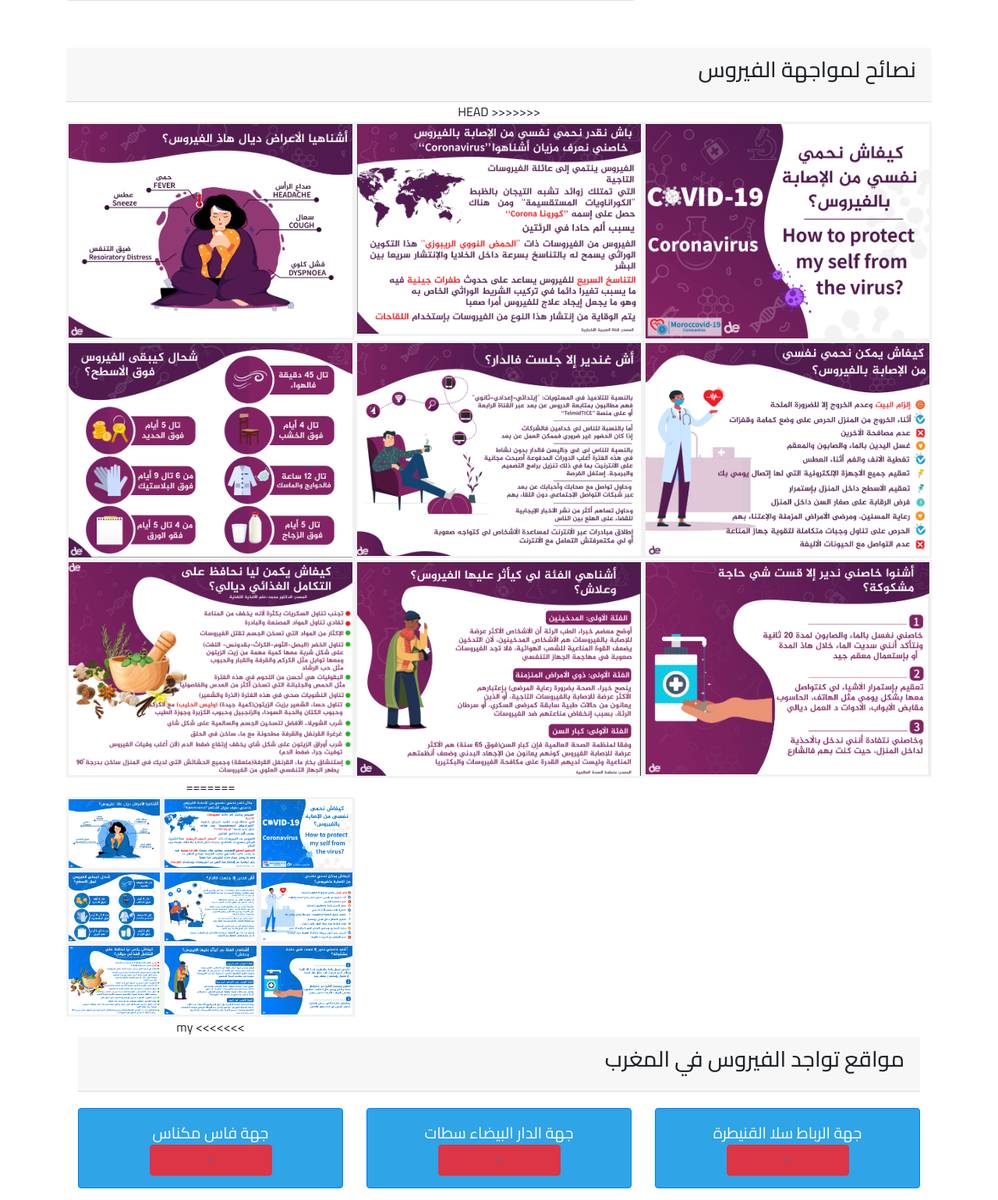
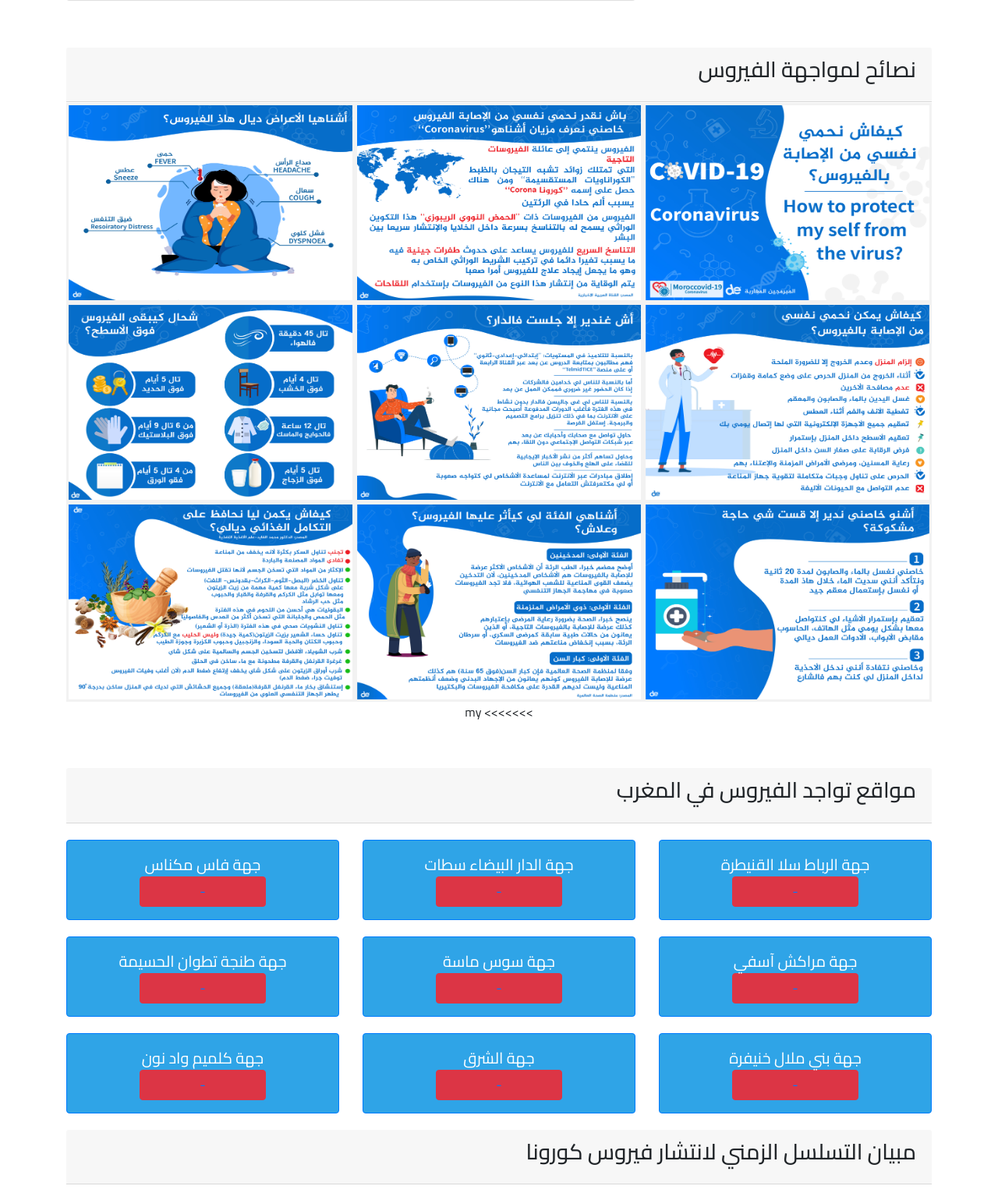
Before and after one commit to moroccanprogrammers/moroccovid-19, a PHP site: page / in a window 1280 px wide. Shown: the part 1375-2914 px from the top of the page at 78% size. Run offline with PHP 8.4, Linux system fonts and the light colour scheme; some libraries are stand-ins or nearby versions.

Commit message:
my nineth commit

```diff
--- a/index.html
+++ b/index.html
@@ -35,24 +35,6 @@
 			<button class="navbar-toggler" type="button" data-toggle="collapse" data-target="#my-navbar" aria-controls="my-navbar" aria-expanded="false" aria-label="Toggle navigation">
 				<a><i class="fas fa-align-left"></i></a>
 			</button>
-
-<<<<<<< HEAD
-			<div class="collapse navbar-collapse" id="navbarColor01">
-				<img src="./layout/images/icon.png" alt="Morocco Covid" class="logo">
-				<ul class="navbar-nav mr-auto">
-					<li class="nav-item active">
-						<a class="nav-link" href="#Analytic">مستجدات فيروس</a>
-					</li>
-					<li class="nav-item">
-						<a class="nav-link" href="#nombres"> أرقام لضرورة <span class="sr-only">(current)</span></a>
-					</li>
-					<li class="nav-item">
-						<a class="nav-link" href="#tips">نصائح للوقاية</a>
-					</li>
-					<li class="nav-item">
-						<a class="nav-link" href="#map">مواقع تواجد الفيروس</a>
-					</li>
-=======
 			<div class="collapse navbar-collapse" id="my-navbar">
 				<ul class="navbar-nav m-auto">
 					<li class="nav-item"><a class="nav-link" href="#Analytic">مستجدات فيروس</a></li>
@@ -60,7 +42,6 @@
 					<li class="nav-item"><a class="nav-link" href="#tips">نصائح للوقاية</a></li>
 					<li class="nav-item"><a class="nav-link" href="#map">مواقع تواجد الفيروس</a></li>
 					<li class="nav-item"><a class="nav-link" href="#graph">مبيان الانتشار</a></li>
->>>>>>> my
 				</ul>
 			</div>
 		</div>
@@ -255,80 +236,6 @@
 				<h3 class="card-title">نصائح لمواجهة الفيروس</h3>
 				<div class="card-options "></div>
 			</div>
-<<<<<<< HEAD
-			<div class="container-fluid p-0">
-				<div class="row no-gutters">
-					<div class="col-lg-4 col-sm-6">
-						<a class="portfolio-box" href="assets/img/portfolio/thumbnails/1.png"
-							><img class="img-fluid" src="assets/img/portfolio/thumbnails/1.png" alt="كيفاش نحمي نفسي من الاصابة" />
-							<div class="portfolio-box-caption">
-								<div class="project-name">كيفاش نحمي نفسي من الاصابة</div>
-							</div></a
-						>
-					</div>
-					<div class="col-lg-4 col-sm-6">
-						<a class="portfolio-box" href="assets/img/portfolio/thumbnails/2.png"
-							><img class="img-fluid" src="assets/img/portfolio/thumbnails/2.png" alt="شنو هو فيروس كورونا؟" />
-							<div class="portfolio-box-caption">
-								<div class="project-name">شنو هو فيروس كورونا؟</div>
-							</div></a
-						>
-					</div>
-					<div class="col-lg-4 col-sm-6">
-						<a class="portfolio-box" href="assets/img/portfolio/thumbnails/3.png"
-							><img class="img-fluid" src="assets/img/portfolio/thumbnails/3.png" alt="أعراض الفيروس" />
-							<div class="portfolio-box-caption">
-								<div class="project-name">أعراض الفيروس</div>
-							</div></a
-						>
-					</div>
-					<div class="col-lg-4 col-sm-6">
-						<a class="portfolio-box" href="assets/img/portfolio/thumbnails/4.png"
-							><img class="img-fluid" src="assets/img/portfolio/thumbnails/4.png" alt="كيفاش ممكن نحمي نفسي من الاصابة" />
-							<div class="portfolio-box-caption">
-								<div class="project-name">كيفاش ممكن نحمي نفسي من الاصابة</div>
-							</div></a
-						>
-					</div>
-					<div class="col-lg-4 col-sm-6">
-						<a class="portfolio-box" href="assets/img/portfolio/thumbnails/5.png"
-							><img class="img-fluid" src="assets/img/portfolio/thumbnails/5.png" alt="اش غا ندير الى جلست فالدار؟" />
-							<div class="portfolio-box-caption">
-								<div class="project-name">اش غا ندير الى جلست فالدار؟</div>
-							</div></a
-						>
-					</div>
-					<div class="col-lg-4 col-sm-6">
-						<a class="portfolio-box" href="assets/img/portfolio/thumbnails/6.png"
-							><img class="img-fluid" src="assets/img/portfolio/thumbnails/6.png" alt="شحال كايبقا الفيروس فوق الاسطح؟" />
-							<div class="portfolio-box-caption p-3">
-								<div class="project-name">شحال كايبقا الفيروس فوق الاسطح؟</div>
-							</div></a  >
-					</div>
-
-										<div class="col-lg-4 col-sm-6">
-						<a class="portfolio-box" href="assets/img/portfolio/thumbnails/7.png"
-							><img class="img-fluid" src="assets/img/portfolio/thumbnails/7.png" alt="شنو خصني ندير فحالة قصت شي حاجة مبوهة" />
-							<div class="portfolio-box-caption p-3">
-								<div class="project-name">شنو خصني ندير فحالة قصت شي حاجة مبوهة</div>
-							</div></a  >
-					</div>
-
-										<div class="col-lg-4 col-sm-6">
-						<a class="portfolio-box" href="assets/img/portfolio/thumbnails/8.png"
-							><img class="img-fluid" src="assets/img/portfolio/thumbnails/8.png" alt="الفئة لي كايتهدها الفيروس أكثر" />
-							<div class="portfolio-box-caption p-3">
-								<div class="project-name">الفئة لي كايتهدها الفيروس أكثر</div>
-							</div></a  >
-					</div>
-
-										<div class="col-lg-4 col-sm-6">
-						<a class="portfolio-box" href="assets/img/portfolio/thumbnails/9.png"
-							><img class="img-fluid" src="assets/img/portfolio/thumbnails/9.png" alt="كيفاش يمكن ليا نحافض على التكامل الغيدائي ديالي؟" />
-							<div class="portfolio-box-caption p-3">
-								<div class="project-name">كيفاش يمكن ليا نحافض على التكامل الغيدائي ديالي؟</div>
-							</div></a  >
-=======
 			<div class="panel panel-body">
 				<section >
 					<div class="container-fluid p-0">
--- a/layout/css/index.css
+++ b/layout/css/index.css
@@ -80,17 +80,6 @@ body {
     height: auto;
 }
 
-<<<<<<< HEAD
-/* .panel-heading {
-
-	background-color: #2FA4E7 !important;
-	color: #fff !important;
-	border-color: #ddd;
-	 */
-}
-
-=======
->>>>>>> my
 .nav-link {
 	font-size: 25px !important;
 }
@@ -213,31 +202,8 @@ font-size: 50px;
 /* Start Map */
 
 .map {
-<<<<<<< HEAD
-	margin-top: 30px;
-}
-.mapdiv {
-	width: 50%;
-	margin: auto;
-	padding: 50px;
-	float: right;
-}
-
-
-.mapdiv svg {
-	width: 600px;
-}
-
-.mapdiv path {
-	fill: #2FA4E7;
-	stroke: #dece0c;
-	stroke-width: 4px;
-	transition: fill 0.3s;
-=======
-
 	margin-top: 20px;
 
->>>>>>> my
 }
 
 .maplist a {
@@ -262,13 +228,7 @@ font-size: 50px;
 }
 
 @media (max-width: 768px) {
-<<<<<<< HEAD
-	.mapdiv {
-		width: 100%;
-	}
-=======
 
->>>>>>> my
 	.maplist {
 		width: 100%;
 		margin: 0;
@@ -277,50 +237,6 @@ font-size: 50px;
 
 /* End Map */
 
-<<<<<<< HEAD
-/* End Body
-
-
-/* start form  */
-
-#form-p
-{
-	text-align: center;
-	color: #2FA4E7;
-	line-height: 50px;   /* within paragraph */
-}
-#form-group
-{
-	width: 500PX;
-	height: 800px;
-	padding-top: 20px;
-}
-
-.email
-{
-	font-size: 17px;
-	height: 50px;
-	width: 400px;
-	padding-left: 20px;
-	margin-top: 0;
-}
-
-.submit
-{
-	height: 50px;
-	width: 400px;
-	background-color: #2FA4E7;
-	font-size: 20px;
-	color: white;
-	margin-bottom: 60px;
-}
-
-.submit:hover
-{
-	background-color: #fff;
-	color: #2FA4E7;
-}
-=======
 /* Start graph  */
 
 .graph {
@@ -333,7 +249,7 @@ font-size: 50px;
 }
 
 /* End graph */
->>>>>>> my
+
 
 /* End Body */
 
@@ -488,21 +404,6 @@ font-size: 50px;
 	border-style: solid;
 }
 #tips .container-fluid .portfolio-box .portfolio-box-caption, #tips .container-sm .portfolio-box .portfolio-box-caption, #tips .container-md .portfolio-box .portfolio-box-caption, #tips .container-lg .portfolio-box .portfolio-box-caption, #tips .container-xl .portfolio-box .portfolio-box-caption {
-<<<<<<< HEAD
-  display: flex;
-  align-items: center;
-  justify-content: center;
-  flex-direction: column;
-  width: 100%;
-  height: 100%;
-  position: absolute;
-  bottom: 0;
-  text-align: center;
-  opacity: 0;
-  color: #fff;
-  background:  rgba(103, 133, 136, 0.9);
-  transition: opacity 0.25s ease;
-=======
 	display: flex;
 	align-items: center;
 	justify-content: center;
@@ -517,7 +418,6 @@ font-size: 50px;
 	background:  rgba(103, 133, 136, 0.9);
 	transition: opacity 0.25s ease;
 	text-align: center;
->>>>>>> my
 }
 #tips .container-fluid .portfolio-box .portfolio-box-caption .project-category, #tips .container-sm .portfolio-box .portfolio-box-caption .project-category, #tips .container-md .portfolio-box .portfolio-box-caption .project-category, #tips .container-lg .portfolio-box .portfolio-box-caption .project-category, #tips .container-xl .portfolio-box .portfolio-box-caption .project-category {
 	font-family: "Merriweather Sans", -apple-system, BlinkMacSystemFont, "Segoe UI", Roboto, "Helvetica Neue", Arial, "Noto Sans", sans-serif, "Apple Color Emoji", "Segoe UI Emoji", "Segoe UI Symbol", "Noto Color Emoji";
@@ -534,20 +434,12 @@ font-size: 50px;
 
 #tips img{
 	width: 100%;
-<<<<<<< HEAD
-    height: 250px;
-=======
 	height: 250px;
->>>>>>> my
 }
 
 #tips{
 	margin-top: 60px;
     margin-bottom: 60px;
-<<<<<<< HEAD
-    padding: 37px;
-}
-=======
 }
 
 /* Start Scroll To Top */
@@ -571,4 +463,3 @@ font-size: 50px;
 }
 
 /* End Scroll To Top */
->>>>>>> my
```
